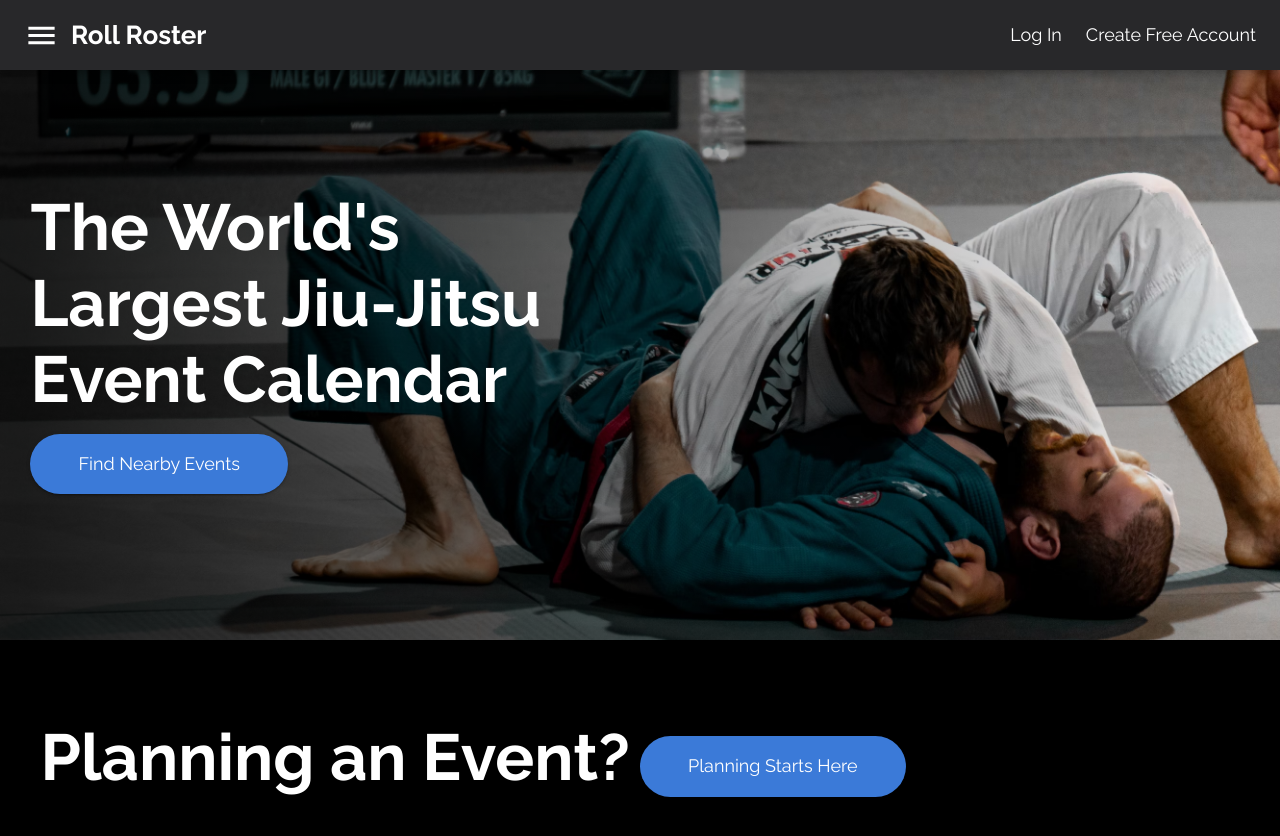
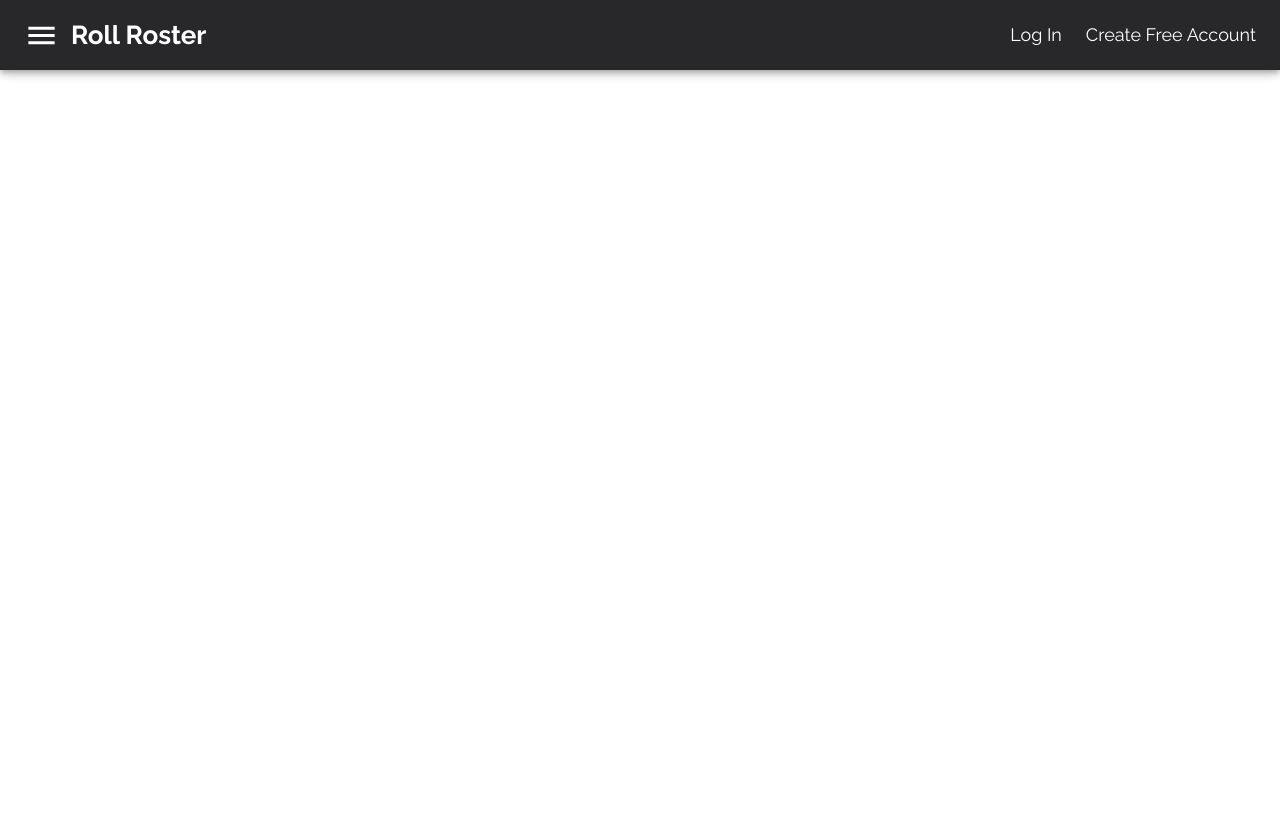
Before and after one commit to EdMasterNava/roll-roster, a React (Create React App) app: page /join in a window 1280 px wide. Shown: the top 836 px of the page. After the commit the page ends 800 px from the top, so only its background shows below. Built offline with nearby package versions, Linux system fonts and the light colour scheme.

Commit message:
Linked Join Page

```diff
--- a/src/App.js
+++ b/src/App.js
@@ -1,12 +1,17 @@
 import React from 'react';
+import { Route, Routes } from 'react-router-dom';
 import Home from './pages/Home';
+import Join from './pages/Join';
 import './pages/modules/styles/css/App.css';
 
 function App() {
   return (
-    <div>
-      <Home />
-    </div>
+    <>
+      <Routes>
+        <Route path="/" element={<Home />} />
+        <Route path="/join" element={<Join />} />
+      </Routes>
+    </>
   );
 }
 
--- /dev/null
+++ b/src/pages/Join.js
@@ -0,0 +1,16 @@
+import * as React from 'react';
+
+import Navbar from './modules/views/Navbar';
+
+import withRoot from './modules/styles/withRoot';
+
+
+function Join() {
+    return (
+        <>
+            <Navbar />
+        </>
+    );
+}
+
+export default withRoot(Join);
--- a/src/pages/modules/styles/css/App.css
+++ b/src/pages/modules/styles/css/App.css
@@ -62,3 +62,11 @@ svg {
     scroll-behavior: auto !important;
   }
 }
+/* Custom CSS */
+.link {
+  color: inherit;
+  text-decoration: none;
+}
+.center {
+  align-self: center;
+}
--- a/src/pages/modules/styles/styles.js
+++ b/src/pages/modules/styles/styles.js
@@ -1,5 +1,8 @@
 const style = () => ({
     rightNav: {
+        '&:hover': {
+            color: '#3b7ad8'
+        },
         marginLeft: 3
     },
     flex: {
--- a/src/pages/modules/views/HomeSubHero.js
+++ b/src/pages/modules/views/HomeSubHero.js
@@ -1,6 +1,5 @@
 import * as React from 'react';
 
-import Toolbar from '../components/Toolbar';
 import Typography from '../components/Typography';
 
 import Box from '@mui/material/Box';
@@ -17,25 +16,17 @@ function HomeSubHero() {
                 <Grid container sx={{px: 3.8}}>
                     <Grid item xs={12} sm={6} >
                         <Typography color="white" variant="h1"
-                                    sx={{   display: {xs: 'none', sm: 'block'},
-                                            justifySelf: 'center'
-                                    }}
-                                >
+                                    sx={{ display: {xs: 'none', sm: 'block'} }}>
                             Planning an Event?
                         </Typography>
                         <Typography color="white" variant="h2"
-                                    sx={{   display: {xs: 'block', sm: 'none'},
-
-                                    }}
-                                >
+                                    sx={{ display: {xs: 'block', sm: 'none'} }}>
                             Planning an Event?
                         </Typography>
                     </Grid>
                     <Grid item  xs={12} sm={6} sx={{display: 'flex'}}>
-                        <Button variant='contained' sx={{...css.heroButton,
-                                                            alignSelf: 'center'
-                                                    }}
-                                                >
+                        <Button variant='contained'
+                                sx={{...css.heroButton, alignSelf: 'center' }} >
                             <Typography color="white" variant="h6">
                                 Planning Starts Here
                             </Typography>
--- a/src/pages/modules/views/Navbar.js
+++ b/src/pages/modules/views/Navbar.js
@@ -1,4 +1,5 @@
 import * as React from 'react';
+import { Link } from 'react-router-dom';
 
 import AppBar from '../components/AppBar';
 import Toolbar from '../components/Toolbar';
@@ -34,21 +35,26 @@ function Navbar() {
                 <IconButton size="large" edge="start" color="inherit"  onClick={toggleDrawer}>
                     {open ? <CloseIcon fontSize="large"/> : <MenuIcon fontSize="large"/>}
                 </IconButton>
-                <Typography variant="h4" sx={{alignSelf: 'center'}}>
+                <Link to="/" className="link center">
+                    <Typography variant="h4">
                         Roll Roster
                     </Typography>
+                </Link>
+
             </Box>
 
             <Box sx={{ ...css.flex, display: 'flex', justifyContent: 'flex-end' }}>
                 <Typography variant="h6" sx={{...css.rightNav}}>
                     Log In
                 </Typography>
+                <Link to="/join" className="link">
                     <Typography variant="h6" sx={{...css.rightNav, display: {xs: 'none', sm: 'flex'}}}>
                         Create Free Account
                     </Typography>
                     <Typography variant="h6" sx={{...css.rightNav, display: {xs: 'flex', sm: 'none'}}}>
                         Join
                     </Typography>
+                </Link>
             </Box>
           </Toolbar>
         </AppBar>
```
Lines whose indentation alone changed are shown as unchanged.
